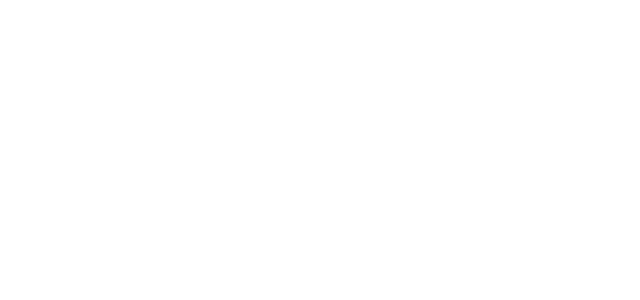
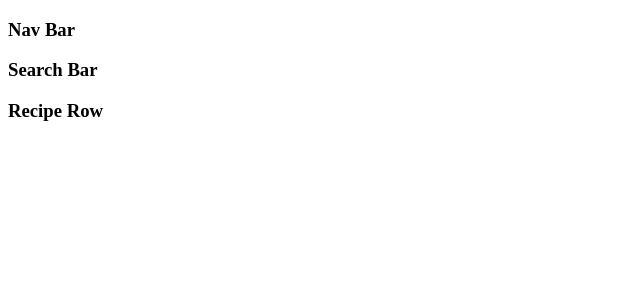
Before and after one commit to jessekhaira/Giphy-For-Recipes, a React (Create React App) app: page / in a window 1280 px wide. Shown: the top 300 px of the page, without its empty margins (0-640 px from the left). Built offline with nearby package versions, Linux system fonts and the light colour scheme.

Commit message:
Finalized component hierarchy

```diff
--- a/package.json
+++ b/package.json
@@ -8,7 +8,9 @@
     "@testing-library/user-event": "^7.2.1",
     "react": "^16.13.1",
     "react-dom": "^16.13.1",
-    "react-scripts": "3.4.3"
+    "react-redux": "^7.2.1",
+    "react-scripts": "3.4.3",
+    "redux": "^4.0.5"
   },
   "scripts": {
     "start": "react-scripts start",
--- a/src/components/App.js
+++ b/src/components/App.js
@@ -1,11 +1,20 @@
 import React from 'react';
+import {connect} from 'react-redux';
+import NavBar from './NavBar';
+import Recipes from './Recipes';
+import SearchBar from './SearchBar';
 import '../stylesheets/App.css'
 
-function App() {
-  return (
-    <div className="App">
-    </div>
-  );
+class App extends React.Component{
+  render() {
+    return(
+      <div>
+        <NavBar />
+        <SearchBar />
+        <Recipes />
+      </div>
+    )
+  }
 }
 
 export default App;
--- /dev/null
+++ b/src/components/AppWrapper.js
@@ -0,0 +1,16 @@
+import React from 'react';
+import {createStore} from 'redux';
+import {Provider} from 'react-redux';
+import App from './App';
+import '../stylesheets/App.css'
+
+const reduxStore = createStore(() => 'x');
+function AppWrapper() {
+  return (
+      <Provider store = {reduxStore}>
+          <App />
+      </Provider>
+  );
+}
+
+export default AppWrapper;
--- /dev/null
+++ b/src/components/NavBar.js
@@ -0,0 +1,10 @@
+import React from 'react';
+
+function NavBar(props) {
+    return (
+        <h3>Nav Bar</h3>
+    )
+}
+
+
+export default NavBar;
--- /dev/null
+++ b/src/components/RecipeRow.js
@@ -0,0 +1,9 @@
+import React from 'react';
+
+function RecipeRow(props) {
+    return(
+        <h3>Recipe Row</h3>
+    )
+}
+
+export default RecipeRow;
--- /dev/null
+++ b/src/components/Recipes.js
@@ -0,0 +1,12 @@
+import React from 'react';
+import RecipeRow from './RecipeRow';
+
+class Recipes extends React.Component {
+    render() {
+        return(
+            <RecipeRow />
+        )
+    }
+}
+
+export default Recipes;
--- /dev/null
+++ b/src/components/SearchBar.js
@@ -0,0 +1,9 @@
+import React from 'react';
+
+function SearchBar(props) {
+    return(
+        <h3>Search Bar</h3>
+    )
+}
+
+export default SearchBar;
--- a/src/index.js
+++ b/src/index.js
@@ -1,11 +1,11 @@
 import React from 'react';
 import ReactDOM from 'react-dom';
-import App from './components/App';
+import AppWrapper from './components/AppWrapper';
 import * as serviceWorker from './serviceWorker';
 
 ReactDOM.render(
   <React.StrictMode>
-    <App />
+    <AppWrapper />
   </React.StrictMode>,
   document.getElementById('root')
 );
```
Also changed, not shown: 1 other file (tests, documents, lock files or other folders).
